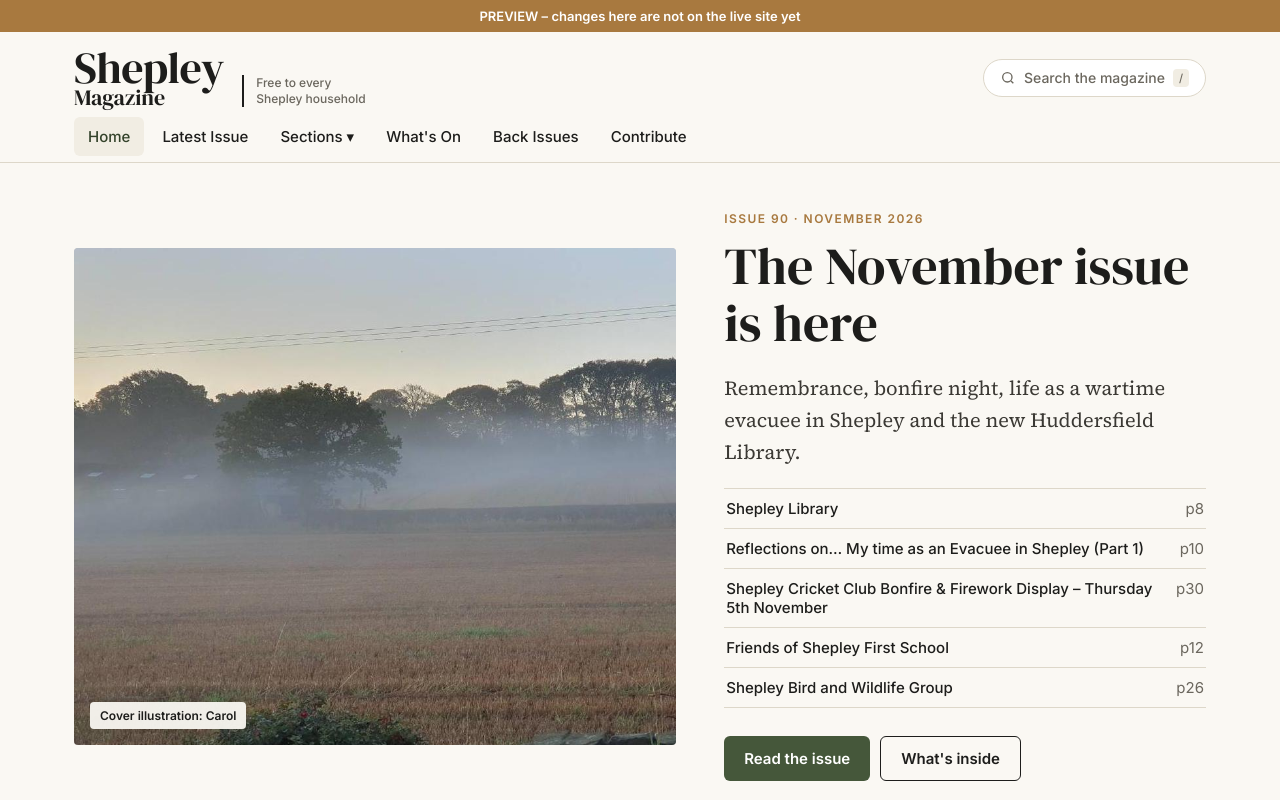
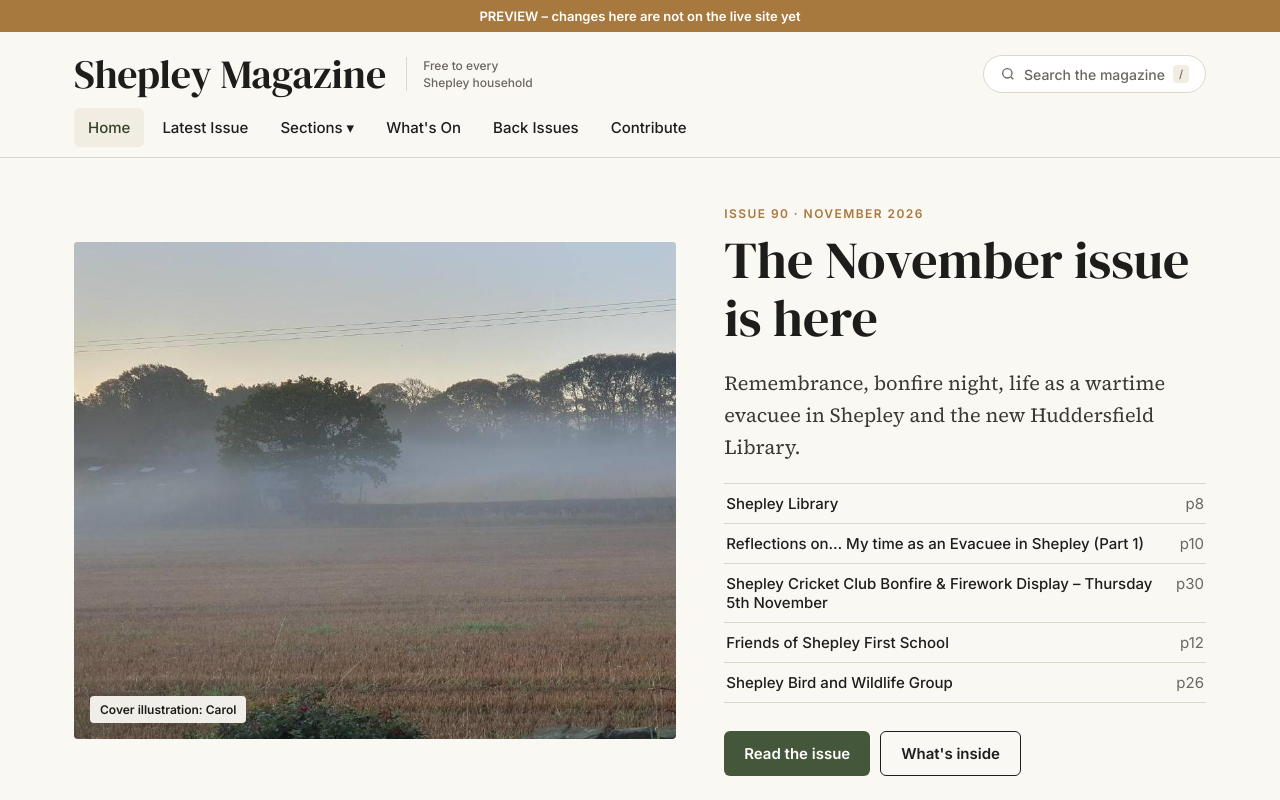
Before and after one commit to Yorkshire1001/Shepley-Magazine, a plain HTML site: page preview/index.html in a window 1280 px wide. Shown: the top 800 px of the page. Drawn offline with Linux system fonts and the light colour scheme.

Commit message:
Preview: tidier header with the masthead on one line
Co-Authored-By: Claude Opus 5.5 <noreply@anthropic.com>
Claude-Session: https://claude.ai/code/session_0131LPUChZbtNnR6SxQWD8ZK

```diff
--- a/preview/assets/site.css
+++ b/preview/assets/site.css
@@ -203,3 +203,13 @@ footer .small{margin-top:30px;font-size:12px;color:#8f8a7d}
 #lightbox .lb-next{right:18px;top:50%;transform:translateY(-50%)}
 .card-img img{object-position:center 30%}
 @media(max-width:600px){.article .hero-fig img{max-height:340px}.gallery{grid-template-columns:1fr 1fr;gap:10px}.gallery.big{grid-template-columns:1fr}}
+
+/* Tidier header: masthead on one line */
+.head-row{padding:22px 0 14px}
+.mast{align-items:center;gap:20px}
+.mast .name{font-size:40px;line-height:1;letter-spacing:-.3px;white-space:nowrap}
+.mast .name small{display:inline;font-size:inherit;margin-left:.22em}
+.mast .meta{border-left:1px solid var(--line);padding-left:16px;line-height:1.45}
+nav.main{padding-bottom:10px}
+@media(max-width:900px){.mast .name{font-size:30px}.head-row{padding:16px 0 12px}}
+@media(max-width:420px){.mast .name{font-size:26px}}
```
